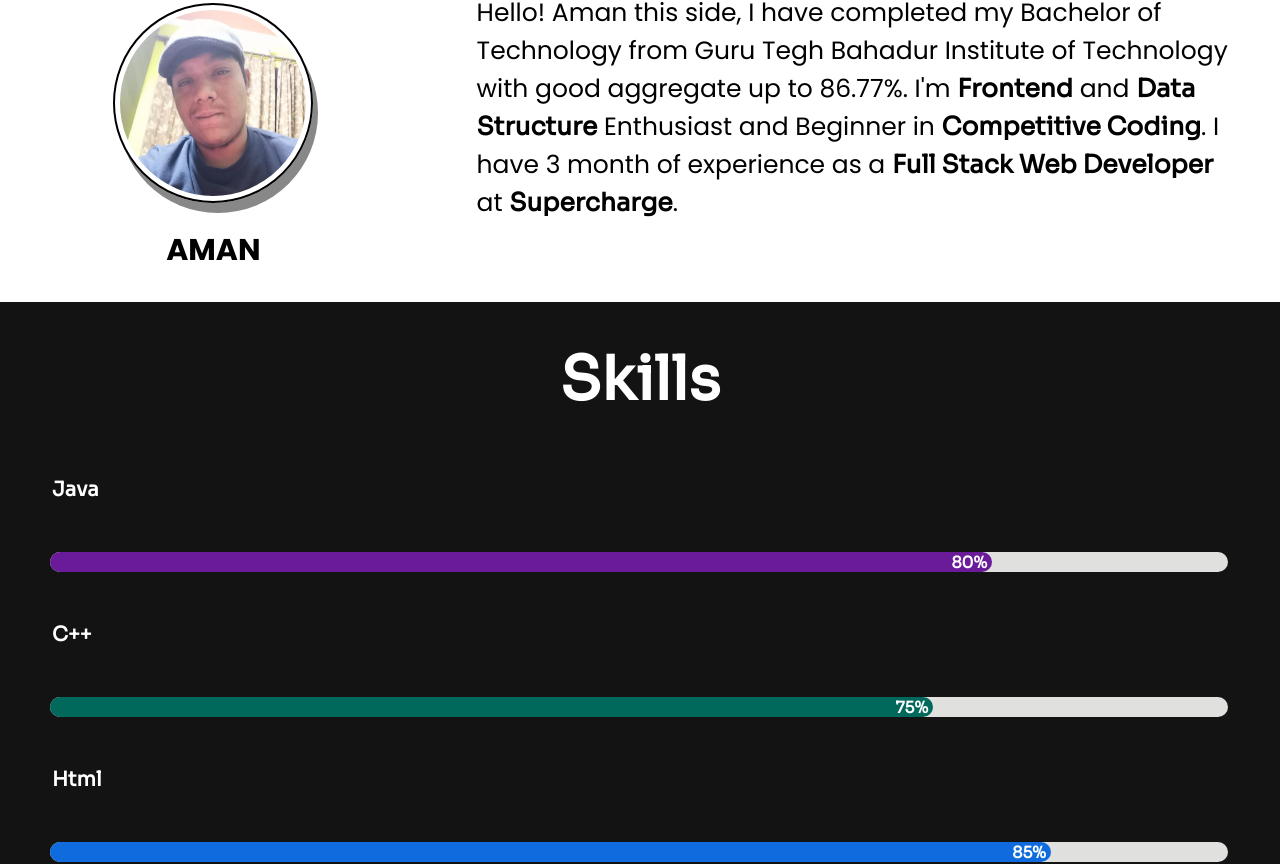
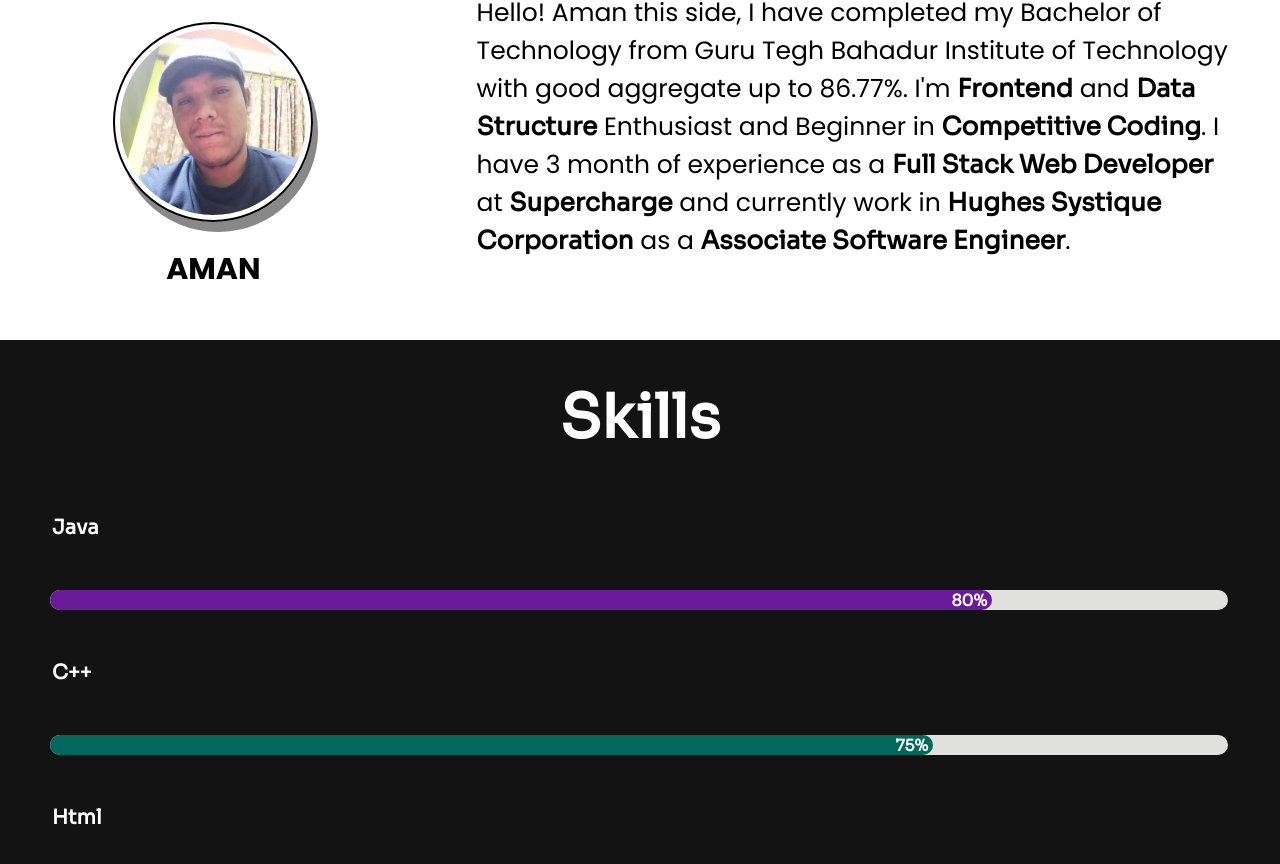
Before and after one commit to X-genius/Aman_Portfolio, a React (Create React App) app: page / in a window 1280 px wide. Shown: the part 1041-1905 px from the top of the page. Built offline with nearby package versions, Linux system fonts and the light colour scheme.

Commit message:
push updated about us and change in project layout

```diff
--- a/src/components/About Us/aboutUs.js
+++ b/src/components/About Us/aboutUs.js
@@ -28,7 +28,7 @@ const aboutUs = () => {
                            data-aos="fade-right"
                            data-aos-offset="300"
                            data-aos-easing="ease-in-sine">Hello! Aman this side, I have completed my Bachelor of Technology from Guru Tegh Bahadur Institute of Technology with good aggregate up to 86.77%. I'm <strong>Frontend</strong> and <strong>Data Structure</strong> Enthusiast and Beginner in <strong>Competitive Coding</strong>. I have 3 month of
-                           experience as a <strong>Full Stack Web Developer</strong> at <strong>Supercharge</strong>.</p>
+                           experience as a <strong>Full Stack Web Developer</strong> at <strong>Supercharge</strong> and currently work in <strong>Hughes Systique Corporation</strong> as a <strong>Associate Software Engineer</strong>. </p>
                     </div>
                 </div>
             </div>
--- a/src/components/Projects/Project.css
+++ b/src/components/Projects/Project.css
@@ -3,7 +3,6 @@
   background: #131313;
   padding: 30px 0;
   margin: 0;
-  overflow-x: hidden;
 }
 
 .projectName {
```
Also changed, not shown: 2 other files (tests, documents, lock files or other folders).
